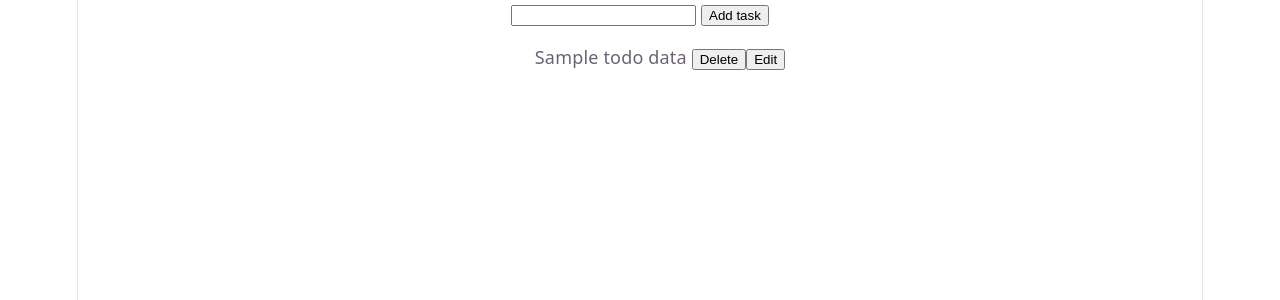
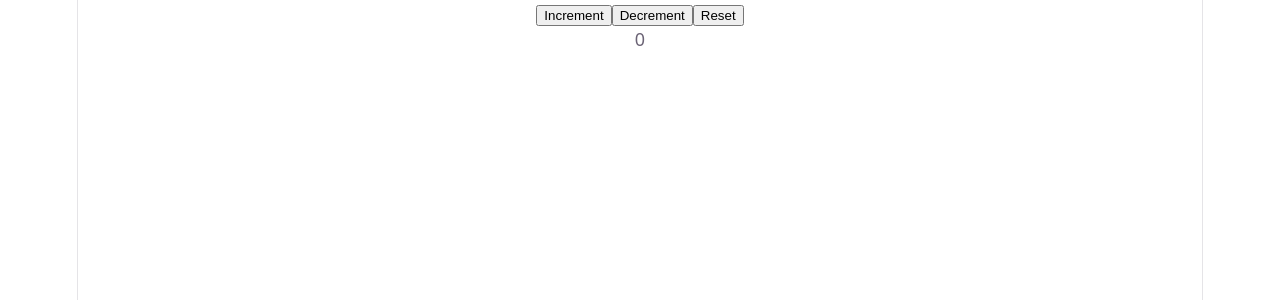
Before and after one commit to SriNiIdeas2it/Front-end-Upskilling, a React (Vite) app in the folder React/My-react-learnings/: page / in a window 1280 px wide. Shown: the top 300 px of the page. Built offline with nearby package versions, Linux system fonts and the light colour scheme.

Commit message:
counter app using usereducer

```diff
--- a/React/My-react-learnings/src/App.jsx
+++ b/React/My-react-learnings/src/App.jsx
@@ -8,12 +8,14 @@
 import UseState from "./Components/UseState"
 import UseStateWithObject from "./Components/UseStateWithObject"
 import Todo from "./Components/Todo/Todo"
+import CounterUsingReducer from "./Components/CounterUsingReducer"
 function App() {
 const arry=["srini","karthik","neel"];
 const isActive=true;
   return (
     <>
-    <Todo />
+    <CounterUsingReducer />
+    {/* <Todo /> */}
     {/* <UseStateWithObject /> */}
     {/* <UseState />
     <Menu />
--- /dev/null
+++ b/React/My-react-learnings/src/Components/CounterUsingReducer.jsx
@@ -0,0 +1,32 @@
+import { useReducer } from "react"
+const initialState=0;
+const reducer = (state,action)=>{
+    debugger;
+switch(action)
+    {
+        case "increment":
+            return state+1;
+        case "decrement":
+            return state-1;
+        case "reset":
+            return initialState;
+        default:
+            return state;
+    }
+
+}
+const CounterUsingReducer = () => {
+
+    const [CurrentCount,dispatch ] = useReducer(reducer,initialState)
+  return (
+    <div>
+        <button onClick={()=>dispatch("increment")}>Increment</button>
+        <button onClick={()=>dispatch("decrement")}>Decrement</button>
+        <button onClick={()=>dispatch("reset")}>Reset</button>
+         <br/>
+         <span>{CurrentCount}</span>
+    </div>
+  )
+}
+
+export default CounterUsingReducer
```
